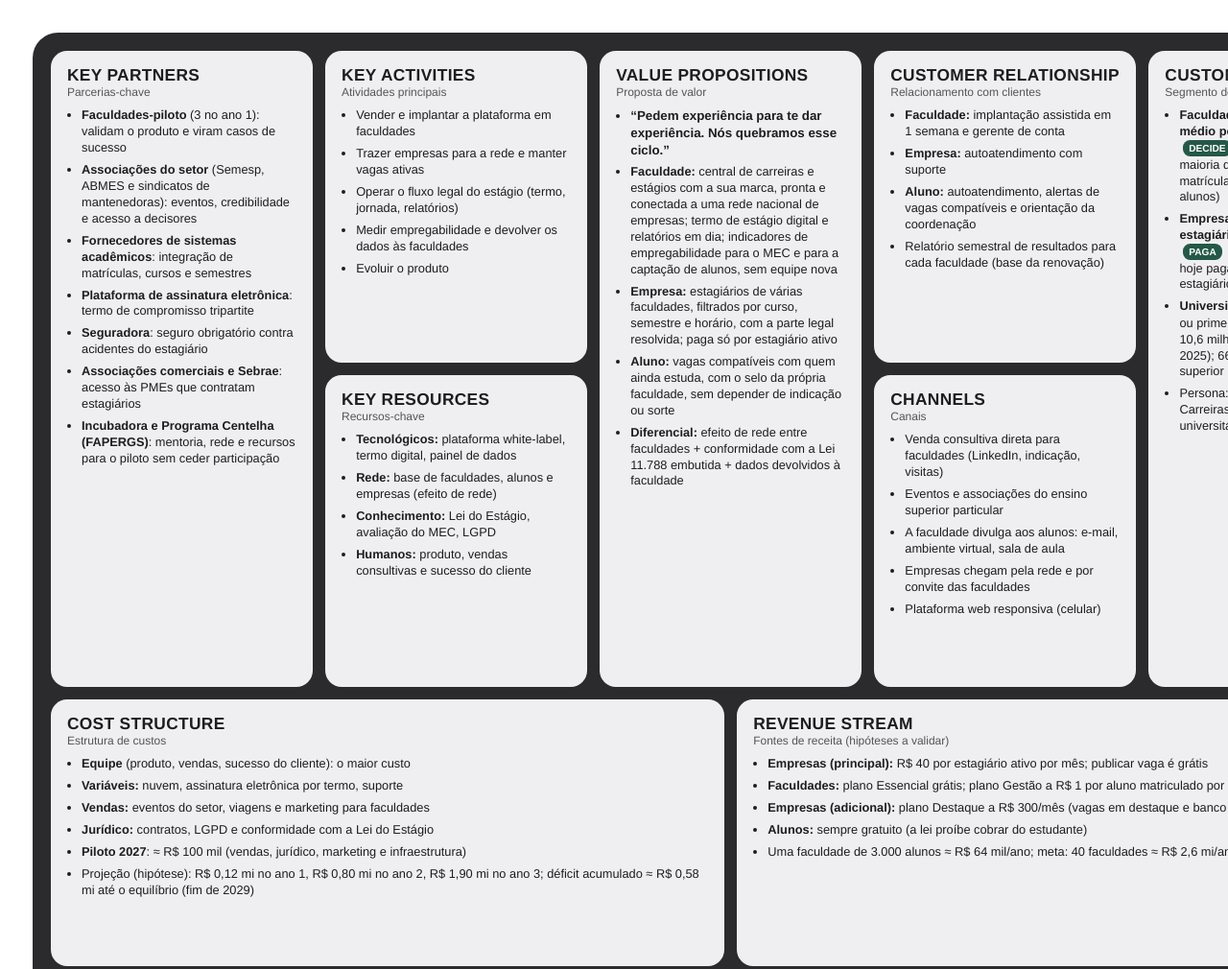
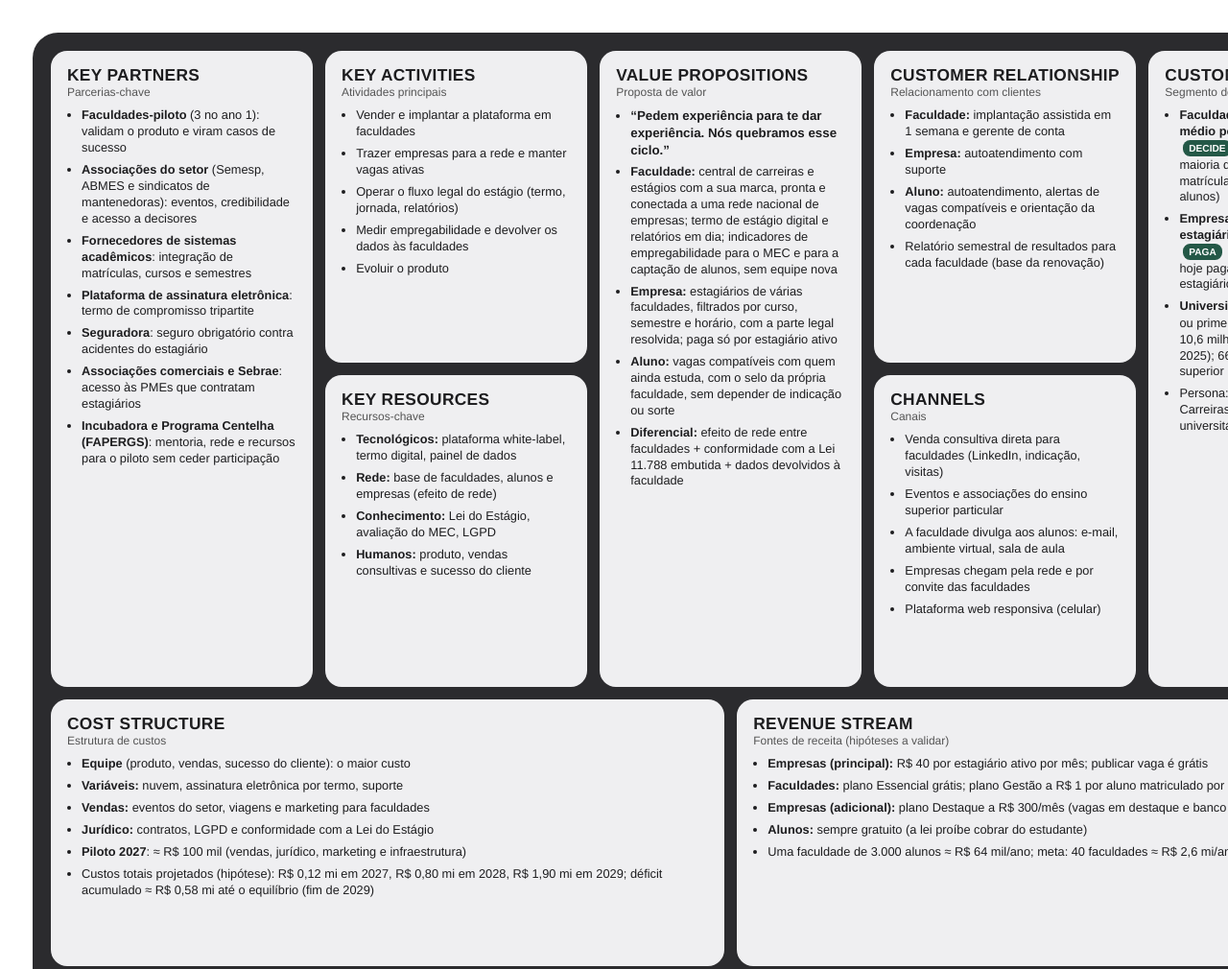
Before and after one commit to Julio-Beck/inov-MPV-G2, a website: page docs/src/bmc.html in a window 1280 px wide. Shown: the top 1010 px of the page at 96% size. Drawn offline with Linux system fonts and the light colour scheme.

Commit message:
BMC: deixa claro que a projeção na estrutura de custos é o custo total por ano (2027 a 2029)
Co-Authored-By: Claude Opus 5.5 <noreply@anthropic.com>
Claude-Session: https://claude.ai/code/session_018Gs3imNwj2azZBMMpBbtkr

```diff
--- a/docs/src/bmc.html
+++ b/docs/src/bmc.html
@@ -71,7 +71,7 @@ li b { font-weight: 700; }
     <li><b>Variáveis:</b> nuvem, assinatura eletrônica por termo, suporte</li>
     <li><b>Vendas:</b> eventos do setor, viagens e marketing para faculdades</li>
     <li><b>Jurídico:</b> contratos, LGPD e conformidade com a Lei do Estágio</li>
-    <li><b>Piloto 2027</b>: ≈&nbsp;R$&nbsp;100 mil (vendas, jurídico, marketing e infraestrutura)</li><li>Projeção (hipótese): R$&nbsp;0,12 mi no ano 1, R$&nbsp;0,80 mi no ano 2, R$&nbsp;1,90 mi no ano 3; déficit acumulado ≈&nbsp;R$&nbsp;0,58 mi até o equilíbrio (fim de 2029)</li></ul></section>
+    <li><b>Piloto 2027</b>: ≈&nbsp;R$&nbsp;100 mil (vendas, jurídico, marketing e infraestrutura)</li><li>Custos totais projetados (hipótese): R$&nbsp;0,12 mi em 2027, R$&nbsp;0,80 mi em 2028, R$&nbsp;1,90 mi em 2029; déficit acumulado ≈&nbsp;R$&nbsp;0,58 mi até o equilíbrio (fim de 2029)</li></ul></section>
   <section class="box"><h2>REVENUE STREAM</h2><small>Fontes de receita (hipóteses a validar)</small><ul>
     <li><b>Empresas (principal):</b> R$&nbsp;40 por estagiário ativo por mês; publicar vaga é grátis</li>
     <li><b>Faculdades:</b> plano Essencial grátis; plano Gestão a R$&nbsp;1 por aluno matriculado por mês (mínimo R$&nbsp;1.500/mês)</li>
```
Also changed, not shown: 1 other file.
